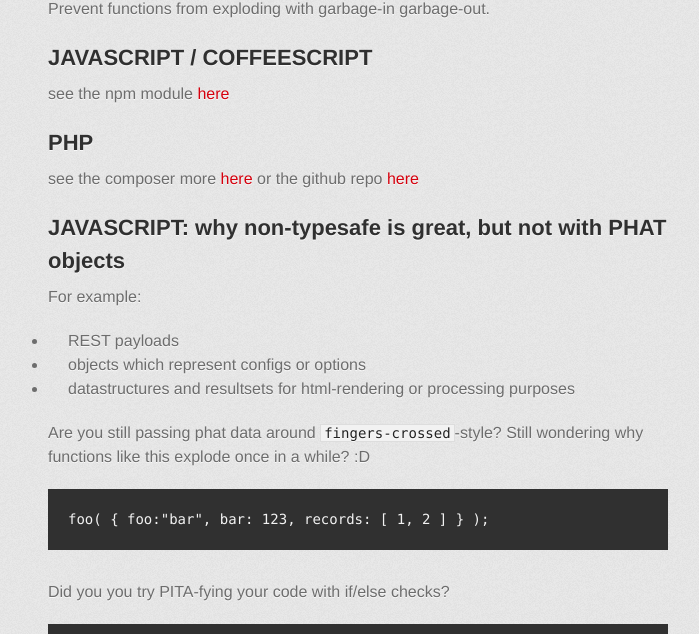
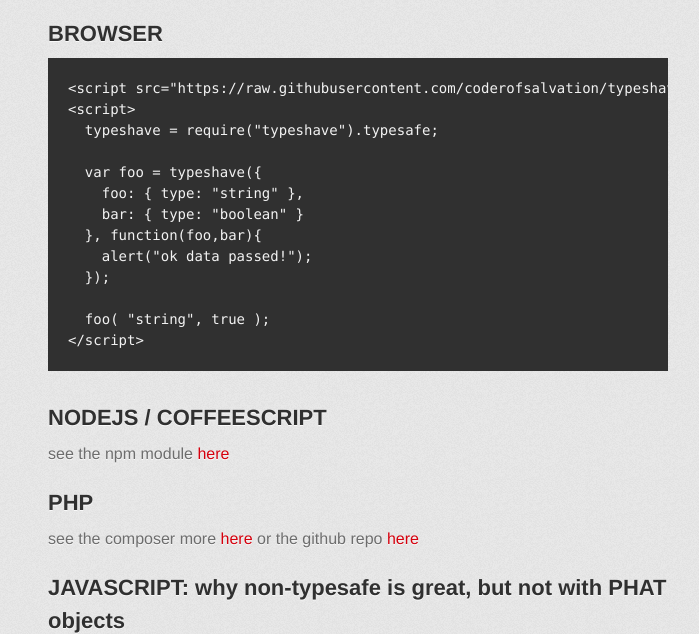
Before and after one commit to coderofsalvation/typeshave, a plain HTML site: page index.html in a window 1280 px wide. Shown: the part 697-1331 px from the top of the page, without its empty margins (282-981 px from the left). Drawn offline with Linux system fonts and the light colour scheme; a web font is replaced by a local one.

Commit message:
Create gh-pages branch via GitHub

```diff
--- a/index.html
+++ b/index.html
@@ -34,7 +34,7 @@
           <h1>
 <a id="typeshave" class="anchor" href="#typeshave" aria-hidden="true"><span class="octicon octicon-link"></span></a>Typeshave</h1>
 
-<p>Guard your function's incoming data using typeshave wrappers in JS &amp; PHP (typeshave website).</p>
+<p>Guard your function's incoming data using typeshave wrappers in JAVASCRIPT &amp; PHP.</p>
 
 <p></p>
 <img src="https://camo.githubusercontent.com/c784f14f7c15fec9fa475bd2789be46d2cb96943/687474703a2f2f636f6465726f6673616c766174696f6e2e6769746875622e696f2f7479706573686176652f6c6f676f2e706e67">
@@ -43,7 +43,25 @@
 <p>Prevent functions from exploding with garbage-in garbage-out.</p>
 
 <h2>
-<a id="javascript--coffeescript" class="anchor" href="#javascript--coffeescript" aria-hidden="true"><span class="octicon octicon-link"></span></a>JAVASCRIPT / COFFEESCRIPT</h2>
+<a id="browser" class="anchor" href="#browser" aria-hidden="true"><span class="octicon octicon-link"></span></a>BROWSER</h2>
+
+<pre><code>&lt;script src="https://raw.githubusercontent.com/coderofsalvation/typeshave.js/master/browser/typeshave.js"&gt;&lt;/script&gt;
+&lt;script&gt;
+  typeshave = require("typeshave").typesafe;
+
+  var foo = typeshave({
+    foo: { type: "string" },
+    bar: { type: "boolean" }
+  }, function(foo,bar){
+    alert("ok data passed!");
+  });
+
+  foo( "string", true );
+&lt;/script&gt;
+</code></pre>
+
+<h2>
+<a id="nodejs--coffeescript" class="anchor" href="#nodejs--coffeescript" aria-hidden="true"><span class="octicon octicon-link"></span></a>NODEJS / COFFEESCRIPT</h2>
 
 <p>see the npm module <a href="https://www.npmjs.com/package/typeshave">here</a></p>
 
```
Also changed, not shown: params.json (+1 -1 lines).
